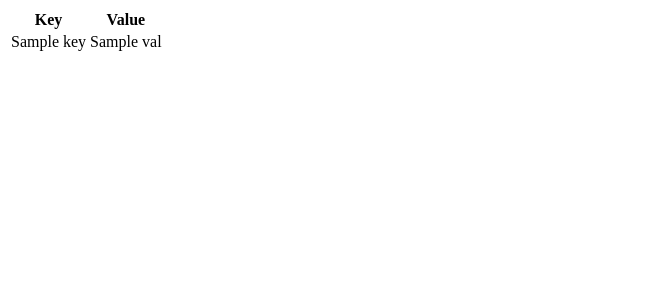
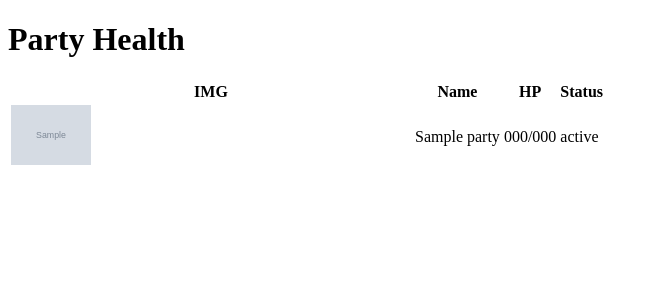
Before and after one commit to ConstantijnvdP/enorasi, a Flask app: template enorasi/party/templates/party/party_hp.html in a window 1280 px wide. Shown: the top 300 px of the page, without its empty margins (0-658 px from the left). Run offline with Flask 3, Linux system fonts and the light colour scheme; the template is opened without the code that fills it: most values are stand-ins (such as "Sample title", 1, 10 or a date in 2020); grey boxes marked "Sample" are stand-in pictures.

Commit message:
add images via static folder in party blueprint

```diff
--- a/enorasi/app.py
+++ b/enorasi/app.py
@@ -3,4 +3,4 @@ from flask import Flask
 from enorasi.party import party_blueprint
 
 app = Flask(__name__)
-app.register_blueprint(party_blueprint.party_bp)#, url_prefix='/party')
+app.register_blueprint(party_blueprint.party_bp, url_prefix='/party')
--- a/enorasi/party/party_blueprint.py
+++ b/enorasi/party/party_blueprint.py
@@ -1,20 +1,26 @@
+from pathlib import Path
 from flask import Blueprint, render_template
 
 party_bp = Blueprint('party_blueprint', __name__,
-                    template_folder="templates")
+                    template_folder="templates",
+                    static_folder='static',
+                    static_url_path='assets')
 
 party_data = {
-    "gaulius": {"hp": 55,
+    "Gaulius": {"hp": 55,
                 "max_hp": 75,
-                "status": "RAGE!"
+                "status": "RAGE!",
+                "img": "genasi.jpg"
                },
-    "kezneya": {"hp": 60,
+    "Kezneya": {"hp": 60,
                 "max_hp": 60,
-                "status": "Hidden"
+                "status": "Hidden",
+                "img": "genasi.jpg"
                },
     "Gilliam": {"hp": 8,
                 "max_hp": 72,
-                "status": "None"
+                "status": "None",
+                "img": "genasi.jpg"
                }
 }
 
--- a/enorasi/party/templates/party/party_hp.html
+++ b/enorasi/party/templates/party/party_hp.html
@@ -1,25 +1,31 @@
-<!-- index.html -->
-<html>
+<!-- party_hp.html -->
+
+<!DOCTYPE html>
+<html lang="en">
 <head>
-<title>Party Health</title>
+	<meta charset="utf-8">
+	<title>Party</title>
 </head>
+
 <body>
-
+<h1>Party Health</h1>
 <table>
-  <thead>
-    <tr>
-      <th>Key</th>
-      <th>Value</th>
-    </tr>
-  </thead>
-  <tbody>
-  {% for key, val in party_data.items() %}
-   <tr>
-       <td> {{ key }} </td>
-       <td> {{ val }} </td>
-   </tr>
-  {% endfor %}
-  </tbody>
+	<thead><tr>
+		<th>IMG</th>
+		<th>Name</th>
+		<th>HP</th>
+		<th>Status</th>
+	</tr></thead>
+	<tbody>
+		{% for name, data in party_data.items() %}
+		<tr>
+			<td> <img src={{ url_for('party_blueprint.static', filename=data["img"]) }} alt="genasi portrait" width="20%" height="auto"/> </td>
+			<td> {{ name }} </td>
+			<td> {{ data["hp"] }}/{{ data["max_hp"] }} </td>
+			<td> {{ data["status"] }} </td>
+		</tr>
+		{% endfor %}
+	</tbody>
 </table>
 
 </body>
```
